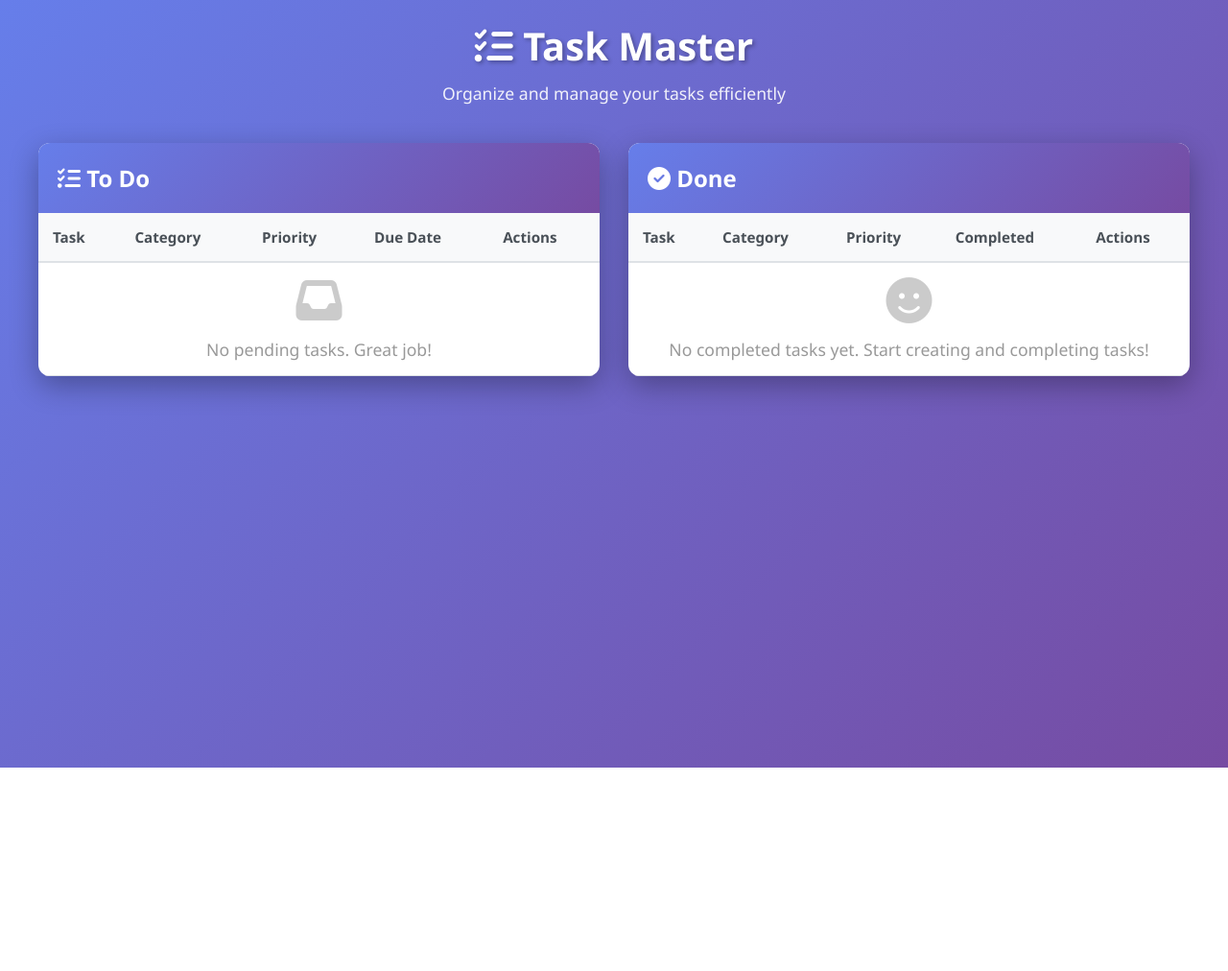
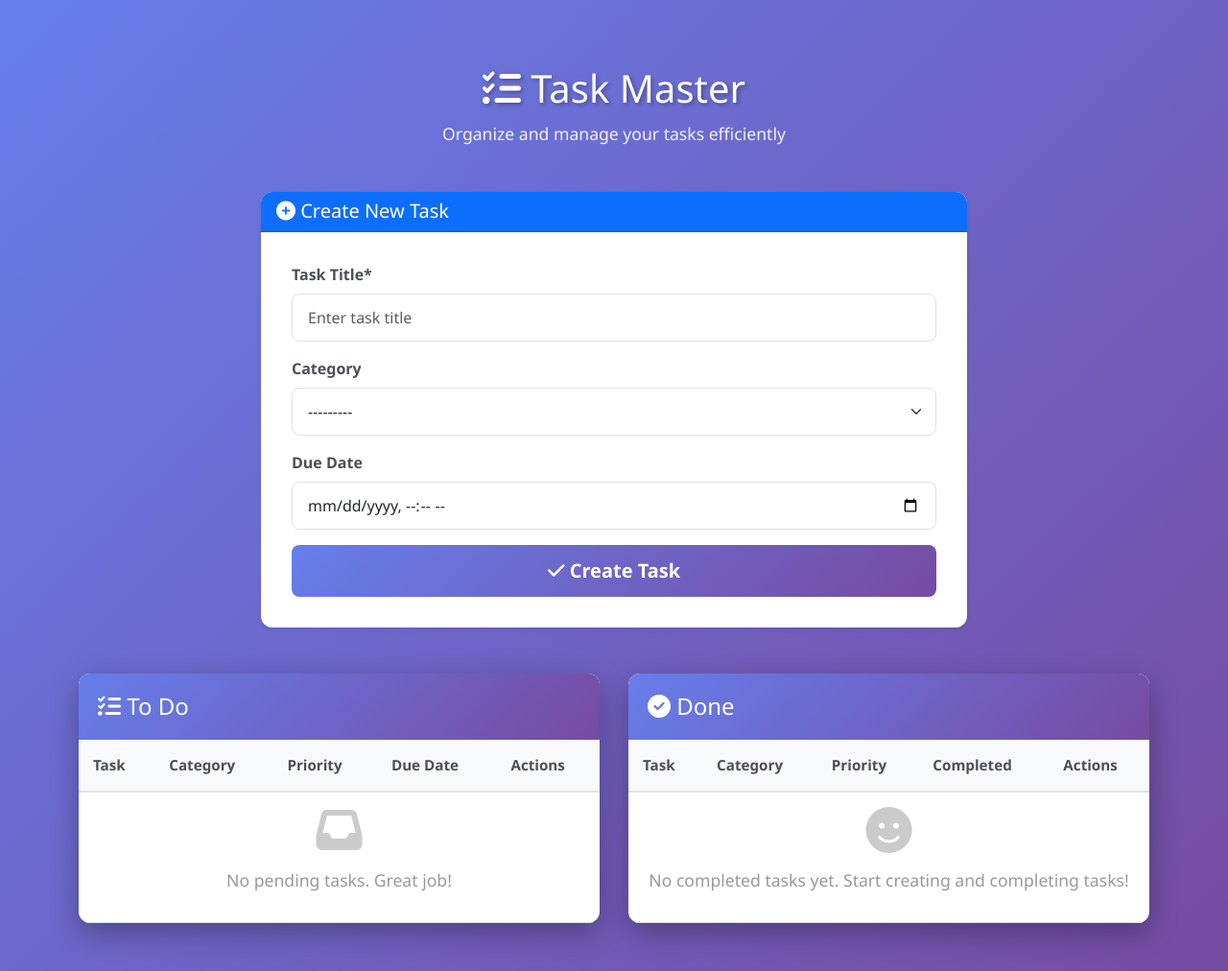
Before and after one commit to DeanHarland/ai_pair_programming_3, a Django app: page / in a window 1280 px wide. Shown: the whole page at 96% size. Before the commit the page ends 800 px from the top, so only its background shows below. Run offline with Django 4.2, Linux system fonts and the light colour scheme; data that the repository does not hold is empty; some libraries are stand-ins or nearby versions.

Commit message:
Implement task creation form with Bootstrap styling and update settings for crispy forms

```diff
--- a/config/settings.py
+++ b/config/settings.py
@@ -40,8 +40,13 @@ INSTALLED_APPS = [
     'django.contrib.sessions',
     'django.contrib.messages',
     'django.contrib.staticfiles',
+    'crispy_forms',
+    'crispy_bootstrap5',
     'core',
 ]
+
+CRISPY_ALLOWED_TEMPLATE_PACKS = "bootstrap5"
+CRISPY_TEMPLATE_PACK = "bootstrap5"
 
 MIDDLEWARE = [
     'django.middleware.security.SecurityMiddleware',
--- /dev/null
+++ b/core/forms.py
@@ -0,0 +1,40 @@
+from django import forms
+from django.forms import ModelForm
+from .models import Task
+
+
+class TaskForm(ModelForm):
+    """Form for creating and updating tasks"""
+
+    due_date = forms.DateTimeField(
+        widget=forms.DateTimeInput(
+            attrs={
+                'type': 'datetime-local',
+                'class': 'form-control',
+            }
+        ),
+        required=False,
+        label='Due Date',
+    )
+
+    class Meta:
+        model = Task
+        fields = ['title', 'category', 'due_date']
+        widgets = {
+            'title': forms.TextInput(
+                attrs={
+                    'class': 'form-control',
+                    'placeholder': 'Enter task title',
+                }
+            ),
+            'category': forms.Select(
+                attrs={
+                    'class': 'form-select',
+                }
+            ),
+        }
+        labels = {
+            'title': 'Task Title',
+            'category': 'Category',
+            'due_date': 'Due Date',
+        }
--- a/core/templates/index.html
+++ b/core/templates/index.html
@@ -1,19 +1,57 @@
 {% load static %}
+{% load crispy_forms_tags %}
 <!DOCTYPE html>
 <html lang="en">
 <head>
     <meta charset="UTF-8">
     <meta name="viewport" content="width=device-width, initial-scale=1.0">
     <title>Task Master - Manage Your Tasks</title>
+    <link href="https://cdnjs.cloudflare.com/ajax/libs/bootstrap/5.3.0/css/bootstrap.min.css" rel="stylesheet">
     <link rel="stylesheet" href="https://cdnjs.cloudflare.com/ajax/libs/font-awesome/6.4.0/css/all.min.css">
     <link rel="stylesheet" href="{% static 'css/style.css' %}">
 </head>
 <body>
-    <div class="container">
-        <header>
+    <div class="container mt-5">
+        <header class="mb-5">
             <h1><i class="fas fa-tasks"></i> Task Master</h1>
             <p>Organize and manage your tasks efficiently</p>
         </header>
+
+        <!-- Messages -->
+        {% if messages %}
+        <div class="row mb-4">
+            <div class="col-12">
+                {% for message in messages %}
+                <div class="alert alert-{{ message.tags }} alert-dismissible fade show" role="alert">
+                    <i class="fas fa-check-circle"></i> {{ message }}
+                    <button type="button" class="btn-close" data-bs-dismiss="alert" aria-label="Close"></button>
+                </div>
+                {% endfor %}
+            </div>
+        </div>
+        {% endif %}
+
+        <!-- Task Form Section -->
+        <div class="row mb-5">
+            <div class="col-lg-8 mx-auto">
+                <div class="card shadow-sm">
+                    <div class="card-header bg-primary text-white">
+                        <h5 class="mb-0"><i class="fas fa-plus-circle"></i> Create New Task</h5>
+                    </div>
+                    <div class="card-body">
+                        <form method="post" novalidate>
+                            {% csrf_token %}
+                            {% crispy form %}
+                            <div class="d-grid gap-2">
+                                <button type="submit" class="btn btn-primary btn-lg">
+                                    <i class="fas fa-check"></i> Create Task
+                                </button>
+                            </div>
+                        </form>
+                    </div>
+                </div>
+            </div>
+        </div>
 
         <div class="tasks-container">
             <!-- To Do Section -->
@@ -145,5 +183,7 @@
             </div>
         </div>
     </div>
+
+    <script src="https://cdnjs.cloudflare.com/ajax/libs/bootstrap/5.3.0/js/bootstrap.bundle.min.js"></script>
 </body>
 </html>
--- a/core/views.py
+++ b/core/views.py
@@ -1,10 +1,25 @@
-from django.shortcuts import render
+from django.shortcuts import render, redirect
+from django.contrib import messages
 from django.db.models import Q
 from .models import Task
+from .forms import TaskForm
 
 
 def index(request):
-    """Display all tasks sorted by due date"""
+    """Display all tasks and handle new task creation"""
+
+    if request.method == 'POST':
+        form = TaskForm(request.POST)
+        if form.is_valid():
+            task = form.save(commit=False)
+            task.status = 'pending'
+            task.priority = 'medium'  # Default priority
+            task.save()
+            messages.success(request, f'Task "{task.title}" created successfully!')
+            return redirect('core:index')
+    else:
+        form = TaskForm()
+
     # Fetch pending tasks (pending or in_progress) sorted by due date
     pending_tasks = Task.objects.filter(
         status__in=['pending', 'in_progress']
@@ -16,6 +31,7 @@ def index(request):
     ).order_by('-completed_at').select_related('category', 'assigned_to')
 
     context = {
+        'form': form,
         'pending_tasks': pending_tasks,
         'completed_tasks': completed_tasks,
     }
--- a/requirements.txt
+++ b/requirements.txt
@@ -1,6 +1,8 @@
 asgiref==3.11.0
+crispy-bootstrap5==2025.6
 dj-database-url==3.1.0
 Django==4.2
+django-crispy-forms==2.5
 psycopg==3.3.2
 psycopg-binary==3.3.2
 python-decouple==3.8
--- a/static/css/style.css
+++ b/static/css/style.css
@@ -8,18 +8,13 @@ body {
     font-family: 'Segoe UI', Tahoma, Geneva, Verdana, sans-serif;
     background: linear-gradient(135deg, #667eea 0%, #764ba2 100%);
     min-height: 100vh;
-    padding: 20px;
-}
-
-.container {
-    max-width: 1200px;
-    margin: 0 auto;
+    padding: 20px 0;
 }
 
 header {
     text-align: center;
     color: white;
-    margin-bottom: 40px;
+    margin-bottom: 30px;
 }
 
 header h1 {
@@ -31,6 +26,58 @@ header h1 {
 header p {
     font-size: 1.1rem;
     opacity: 0.9;
+}
+
+.card {
+    border: none;
+    border-radius: 12px;
+}
+
+.card-header {
+    border-radius: 12px 12px 0 0 !important;
+    border-bottom: 2px solid rgba(0, 0, 0, 0.1);
+}
+
+.card-body {
+    padding: 2rem;
+}
+
+/* Form Styling */
+.form-control, .form-select {
+    border-radius: 8px;
+    border: 1px solid #dee2e6;
+    padding: 0.75rem 1rem;
+    font-size: 1rem;
+}
+
+.form-control:focus, .form-select:focus {
+    border-color: #667eea;
+    box-shadow: 0 0 0 0.2rem rgba(102, 126, 234, 0.25);
+}
+
+.form-label {
+    font-weight: 600;
+    color: #495057;
+    margin-bottom: 0.5rem;
+}
+
+.btn-primary {
+    background: linear-gradient(135deg, #667eea 0%, #764ba2 100%);
+    border: none;
+    padding: 0.75rem 2rem;
+    font-weight: 600;
+    transition: all 0.3s ease;
+}
+
+.btn-primary:hover {
+    transform: translateY(-2px);
+    box-shadow: 0 10px 20px rgba(102, 126, 234, 0.4);
+}
+
+.alert {
+    border-radius: 8px;
+    border: none;
+    box-shadow: 0 4px 12px rgba(0, 0, 0, 0.1);
 }
 
 .tasks-container {
```
